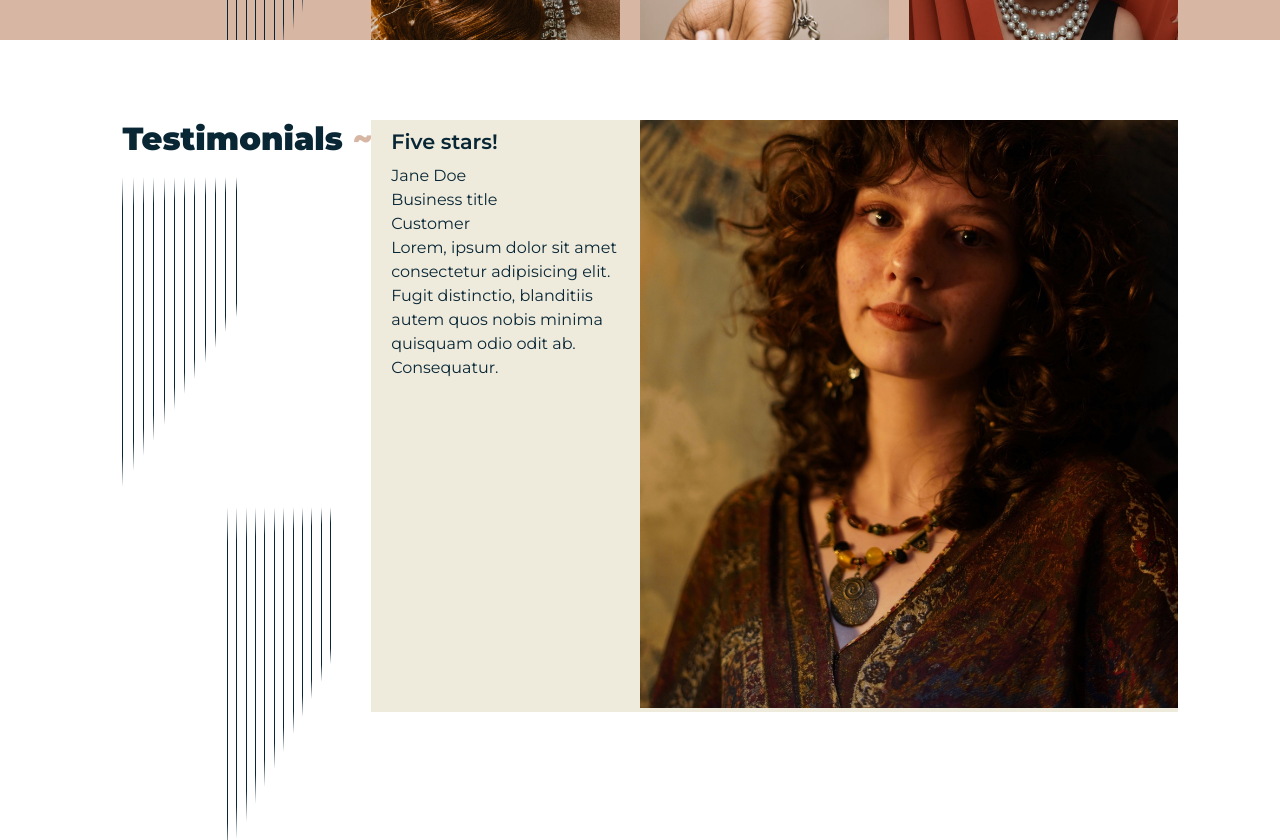
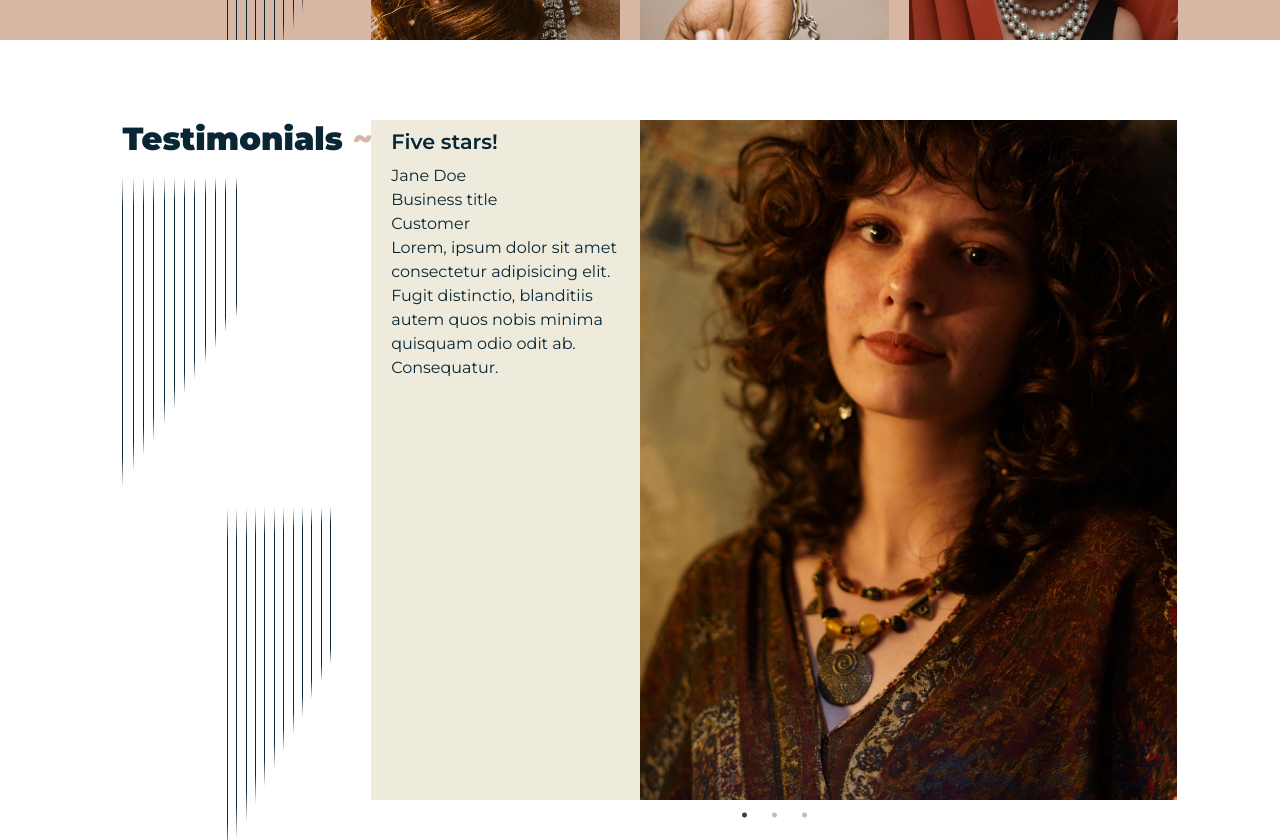
Before and after one commit to ravishanw/kheroon, a React (Vite) app: page / in a window 1280 px wide. Shown: the part 2360-3200 px from the top of the page. Built offline with nearby package versions, Linux system fonts and the light colour scheme.

Commit message:
add react-slick carousel

```diff
--- a/package.json
+++ b/package.json
@@ -15,7 +15,9 @@
     "@mui/icons-material": "^5.15.19",
     "@mui/material": "^5.15.19",
     "react": "^18.2.0",
-    "react-dom": "^18.2.0"
+    "react-dom": "^18.2.0",
+    "react-slick": "^0.30.2",
+    "slick-carousel": "^1.8.1"
   },
   "devDependencies": {
     "@types/react": "^18.2.66",
--- /dev/null
+++ b/src/components/KheroonCarousel.jsx
@@ -0,0 +1,53 @@
+import Slider from "react-slick";
+import "slick-carousel/slick/slick.css";
+import "slick-carousel/slick/slick-theme.css";
+import Grid from "@mui/material/Grid";
+import KheroonSubTitle from "./KheroonSubTitle";
+import Typography from "@mui/material/Typography";
+
+function KheroonCarousel(props) {
+  const settings = {
+    dots: true,
+    fade: true,
+    infinite: true,
+    speed: 500,
+    slidesToShow: 1,
+    slidesToScroll: 1,
+    waitForAnimate: false,
+  };
+
+  return (
+    <div className="slider-container">
+      <Slider {...settings}>
+        {props.carouselArr.map((el, index) => {
+          return (
+            <div key={index}>
+              <Grid
+                sx={{ backgroundColor: "secondary.light" }}
+                container
+                spacing={0}
+              >
+                <Grid item xs={4} sx={{ padding: "0 20px" }}>
+                  <KheroonSubTitle subTitle={el.title}></KheroonSubTitle>
+                  <Typography>{el.name}</Typography>
+                  <Typography>{el.designation}</Typography>
+                  <Typography>{el.company}</Typography>
+                  <Typography>{el.content}</Typography>
+                </Grid>
+                <Grid item xs={8}>
+                  <img
+                    src={el.imgSrc}
+                    alt={el.imgAlt}
+                    className="testimonials-img"
+                  />
+                </Grid>
+              </Grid>
+            </div>
+          );
+        })}
+      </Slider>
+    </div>
+  );
+}
+
+export default KheroonCarousel;
--- a/src/components/Testimonials.jsx
+++ b/src/components/Testimonials.jsx
@@ -6,6 +6,7 @@ import KheroonSubTitle from "./KheroonSubTitle";
 import testimonialsImg1 from "../assets/testimonialsImg1.jpg";
 import testimonialsImg2 from "../assets/testimonialsImg2.jpg";
 import testimonialsImg3 from "../assets/testimonialsImg3.jpg";
+import KheroonCarousel from "./KheroonCarousel";
 
 const testimonialsArr = [
   {
@@ -55,24 +56,7 @@ function Testimonials() {
         <DoubleGrades></DoubleGrades>
       </Grid>
       <Grid item xs={9}>
-        <Grid sx={{ backgroundColor: "secondary.light" }} container spacing={0}>
-          <Grid item xs={4} sx={{ padding: "0 20px" }}>
-            <KheroonSubTitle
-              subTitle={testimonialsArr[0].title}
-            ></KheroonSubTitle>
-            <Typography>{testimonialsArr[0].name}</Typography>
-            <Typography>{testimonialsArr[0].designation}</Typography>
-            <Typography>{testimonialsArr[0].company}</Typography>
-            <Typography>{testimonialsArr[0].content}</Typography>
-          </Grid>
-          <Grid item xs={8}>
-            <img
-              src={testimonialsArr[0].imgSrc}
-              alt={testimonialsArr[0].imgAlt}
-              className="testimonials-img"
-            />
-          </Grid>
-        </Grid>
+        <KheroonCarousel carouselArr={testimonialsArr}></KheroonCarousel>
       </Grid>
     </Grid>
   );
--- a/src/index.css
+++ b/src/index.css
@@ -137,6 +137,7 @@ a {
 /* Testimonials */
 
 .testimonials-img {
+    height: 85vh;
     object-fit: cover;
     overflow: hidden;
     width: 100%;
```
Also changed, not shown: 1 other file (tests, documents, lock files or other folders).
